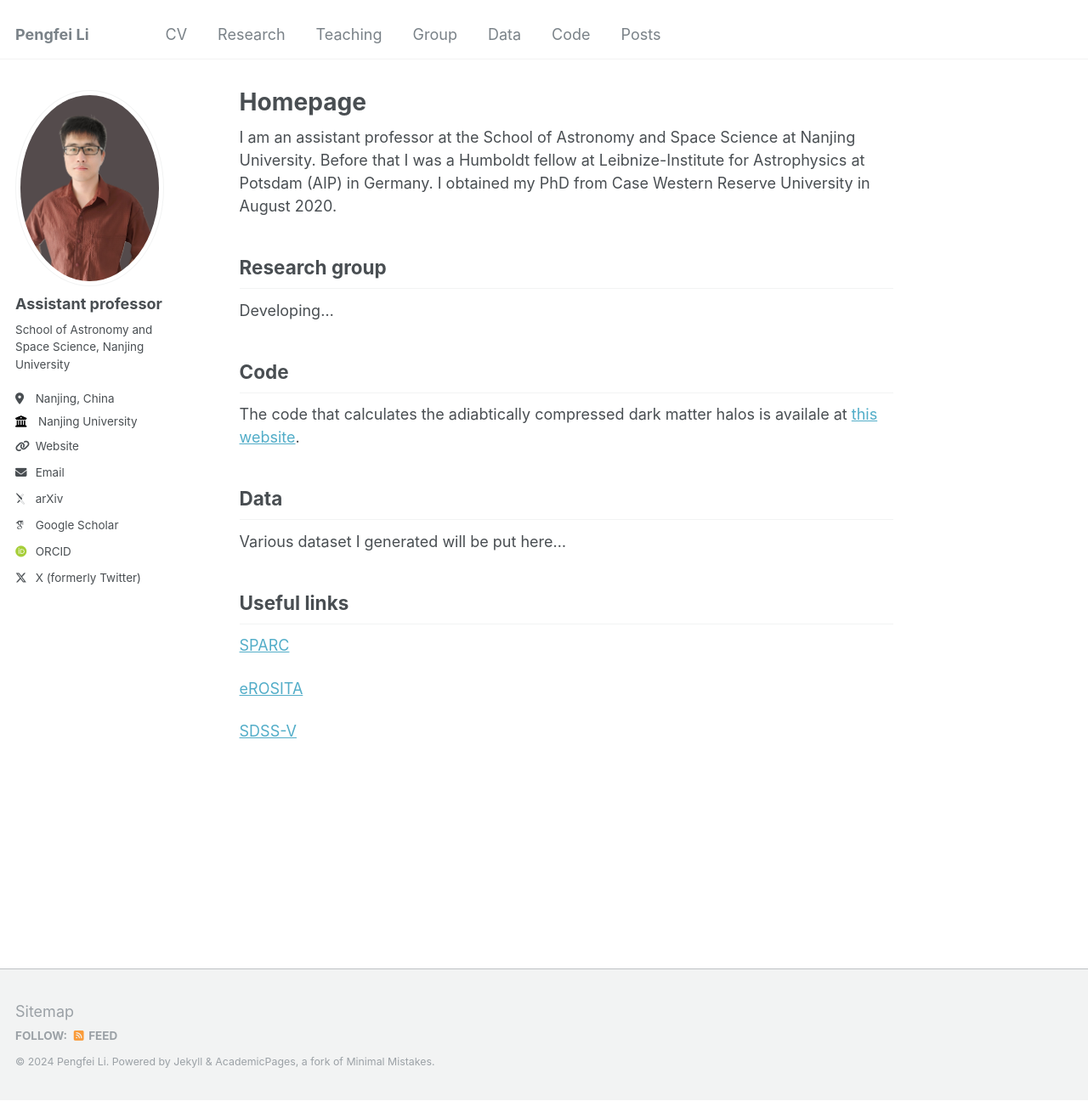
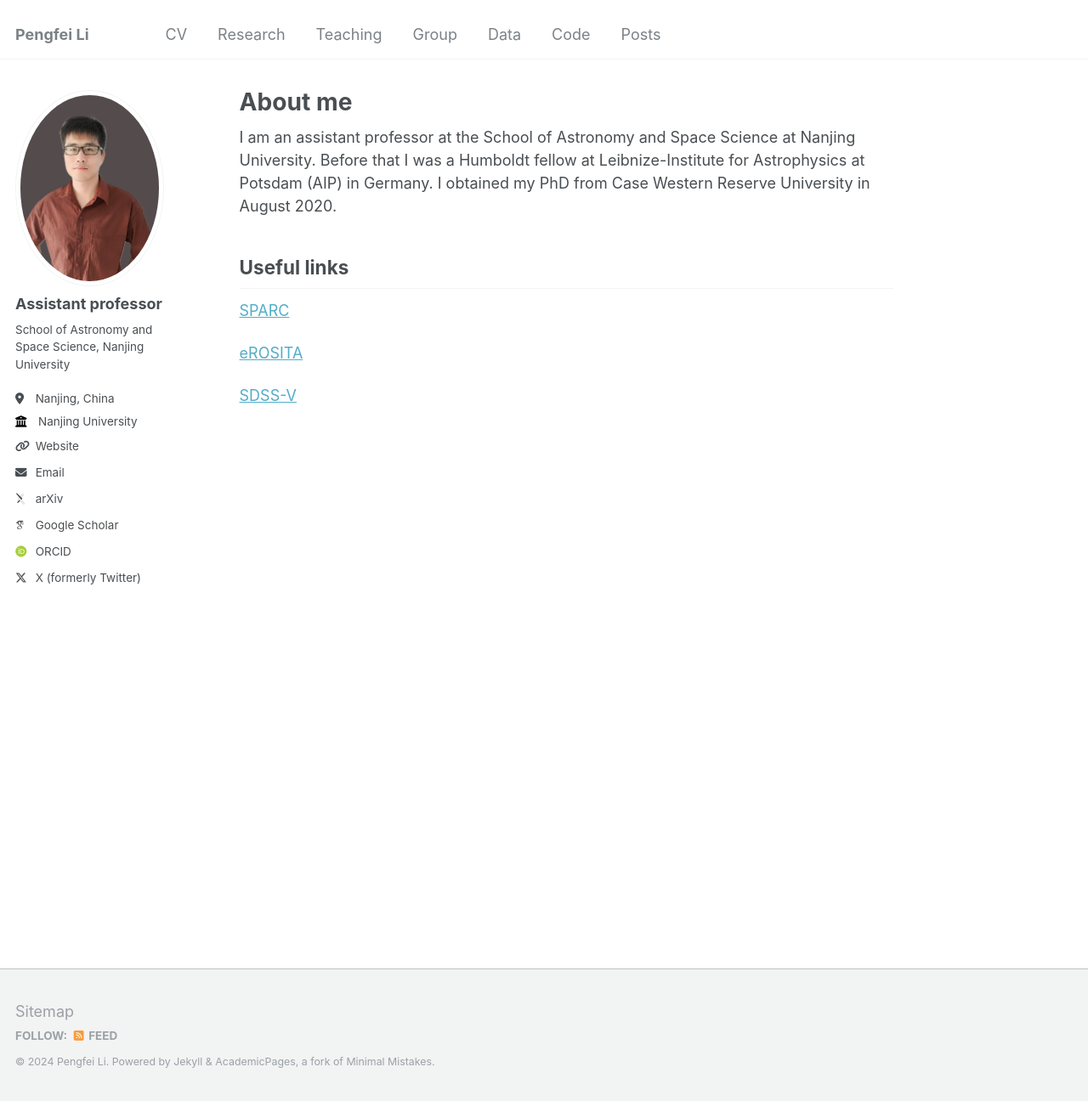
Before and after one commit to PengfeiLi0606/pengfeili0606.github.io, a Jekyll site: the page built from _pages/about.md, in a window 1280 px wide and 1296 px high. Shown: the whole window at 85% size. Built offline with Jekyll 4.4.1, drawn with Linux system fonts in a browser that asks for light colours; some web fonts are replaced.

Commit message:
Update about.md

```diff
--- a/_pages/about.md
+++ b/_pages/about.md
@@ -1,6 +1,6 @@
 ---
 permalink: /
-title: "Homepage"
+title: "About me"
 author_profile: true
 redirect_from:
   - /about/
@@ -12,19 +12,6 @@ I am an assistant professor at the School of Astronomy and Space Science at Nanj
 
 
 
-Research group
-------
-Developing...
-
-Code
-------
-The code that calculates the adiabtically compressed dark matter halos is availale at [this website](https://github.com/PengfeiLi0606/compress).
-
-Data
-------
-Various dataset I generated will be put here...
-
-
 Useful links
 ------
 [SPARC](http://astroweb.case.edu/SPARC/)
```
